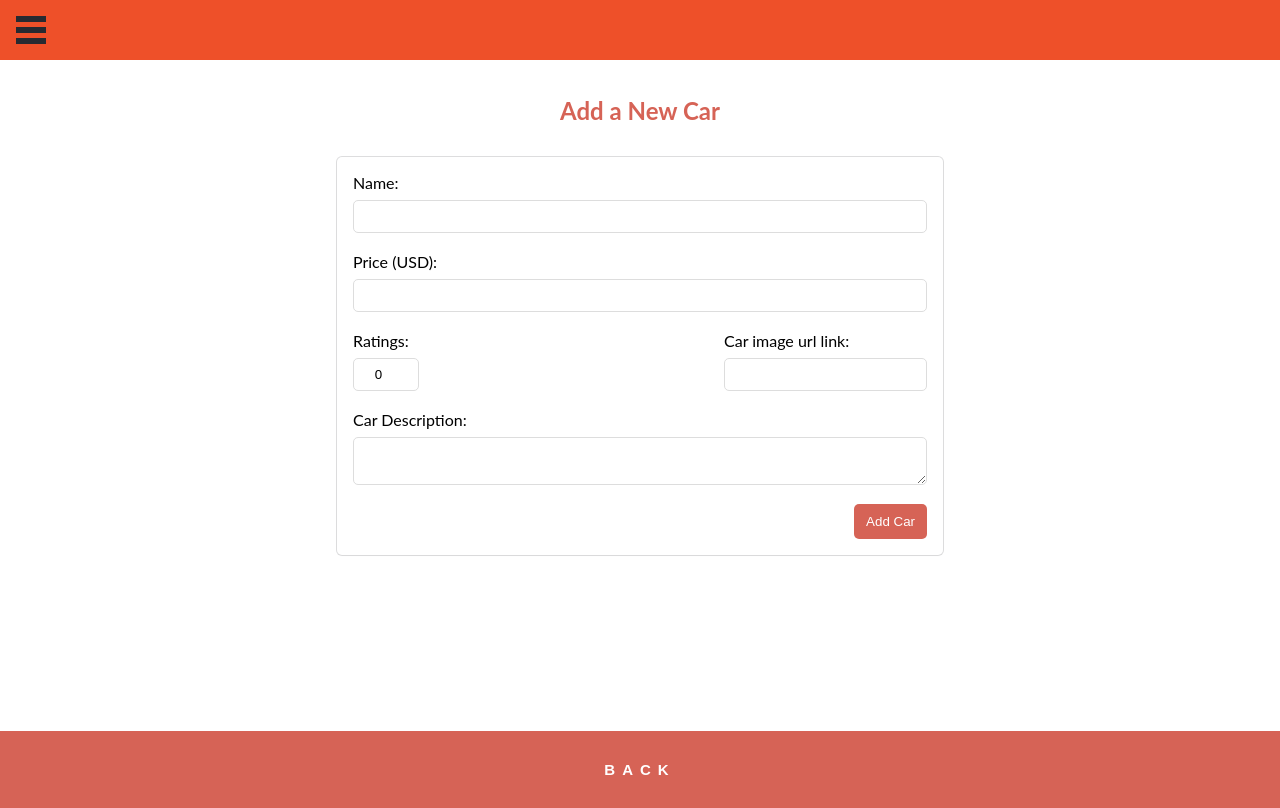
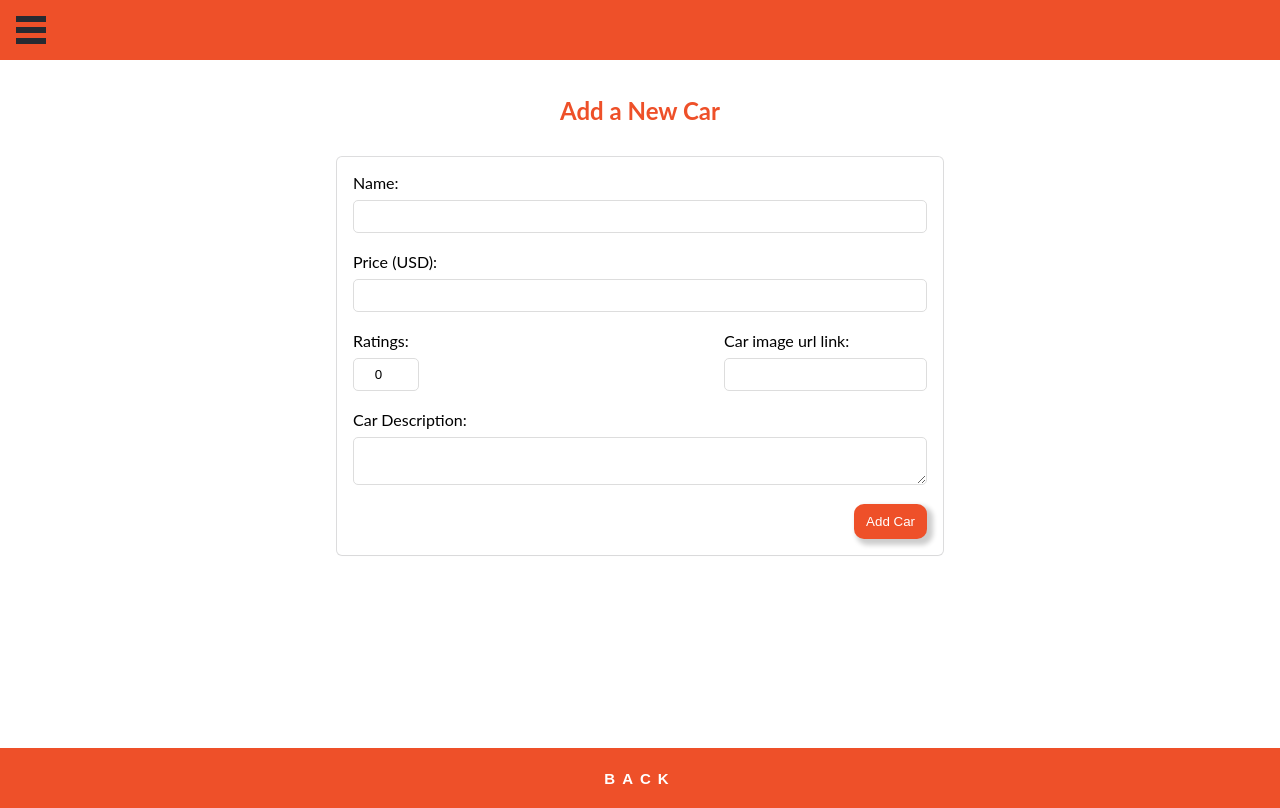
Before and after one commit to 1iceberg1/Car-Rental-front-end, a React (Create React App) app: page /add_car in a window 1280 px wide. Built offline with nearby package versions, Linux system fonts and the light colour scheme.

Commit message:
change color in addCar.css

```diff
--- a/src/styles/addCar.css
+++ b/src/styles/addCar.css
@@ -58,19 +58,23 @@
 
 .back_button {
   width: 100%;
-  padding: 30px 24px;
+  height: 60px;
   font-size: 15px;
   font-weight: 600;
   text-transform: uppercase;
   letter-spacing: 7px;
   color: #fff;
-  background-color: rgb(214, 99, 86);
+  background-color: var(--primary-color);
   border: none;
+}
+
+.back_button:hover {
+  cursor: pointer;
 }
 
 .car_form_container h2 {
   text-align: center;
-  color: rgb(214, 99, 86);
+  color: var(--primary-color);
   padding-bottom: 2rem;
 }
 
@@ -78,9 +82,16 @@
   padding: 10px 12px;
   align-self: flex-end;
   color: #fff;
-  background-color: rgb(214, 99, 86);
+  background-color: var(--primary-color);
   border: none;
-  border-radius: 5px;
+  box-shadow: 4px 4px 5px 2px rgba(0, 0, 0, 0.2);
+  border-radius: 10px;
+}
+
+.car_form_container button:hover {
+  box-shadow: none;
+  cursor: pointer;
+  transform: translateY(-2px);
 }
 
 .ratings {
--- a/src/styles/detail.css
+++ b/src/styles/detail.css
@@ -167,7 +167,7 @@
     position: absolute;
     width: fit-content;
     padding: 15px 20px;
-    border-radius: 20px;
+    border-radius: 10px;
     box-shadow: 4px 4px 5px 2px rgba(0, 0, 0, 0.2);
     left: 50%;
     bottom: 0;
```
